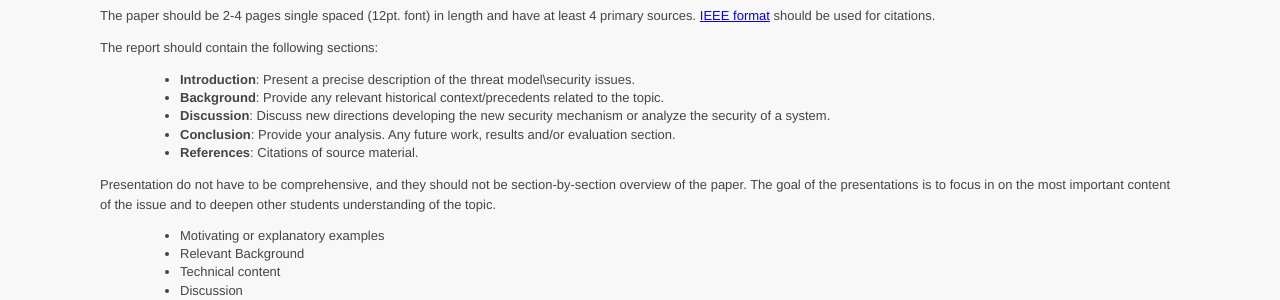
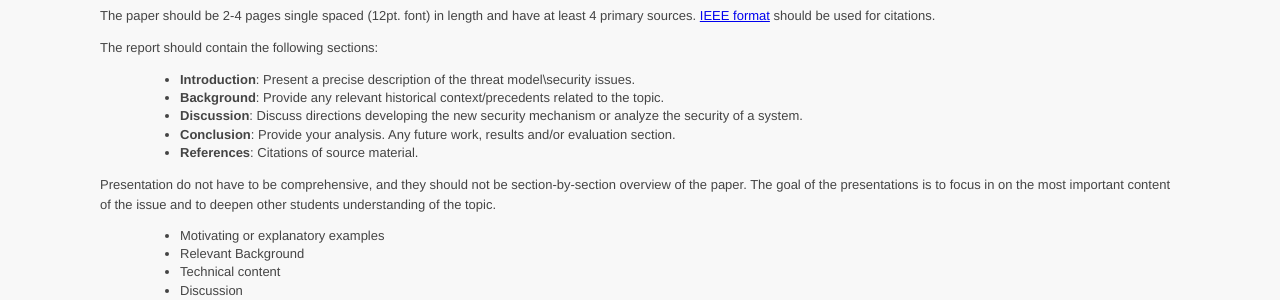
Before and after one commit to ycpcs/cs497-spring2019, a Jekyll site: the page built from assign/project.md, in a window 1280 px wide. Shown: the part 687-987 px from the top of the page. Built offline with Jekyll 4.4.1, drawn with Linux system fonts in a browser that asks for light colours.

Commit message:
Update project.md

```diff
--- a/assign/project.md
+++ b/assign/project.md
@@ -47,7 +47,7 @@ The report should contain the following sections:
 
 > -   **Introduction**: Present a precise description of the threat model\security issues.
 > -   **Background**: Provide any relevant historical context/precedents related to the topic.
-> -   **Discussion**: Discuss new directions developing the new security mechanism or analyze the security of a system.
+> -   **Discussion**: Discuss directions developing the new security mechanism or analyze the security of a system.
 > -   **Conclusion**: Provide your analysis. Any future work, results and/or evaluation section.
 > -   **References**: Citations of source material.
 
```
